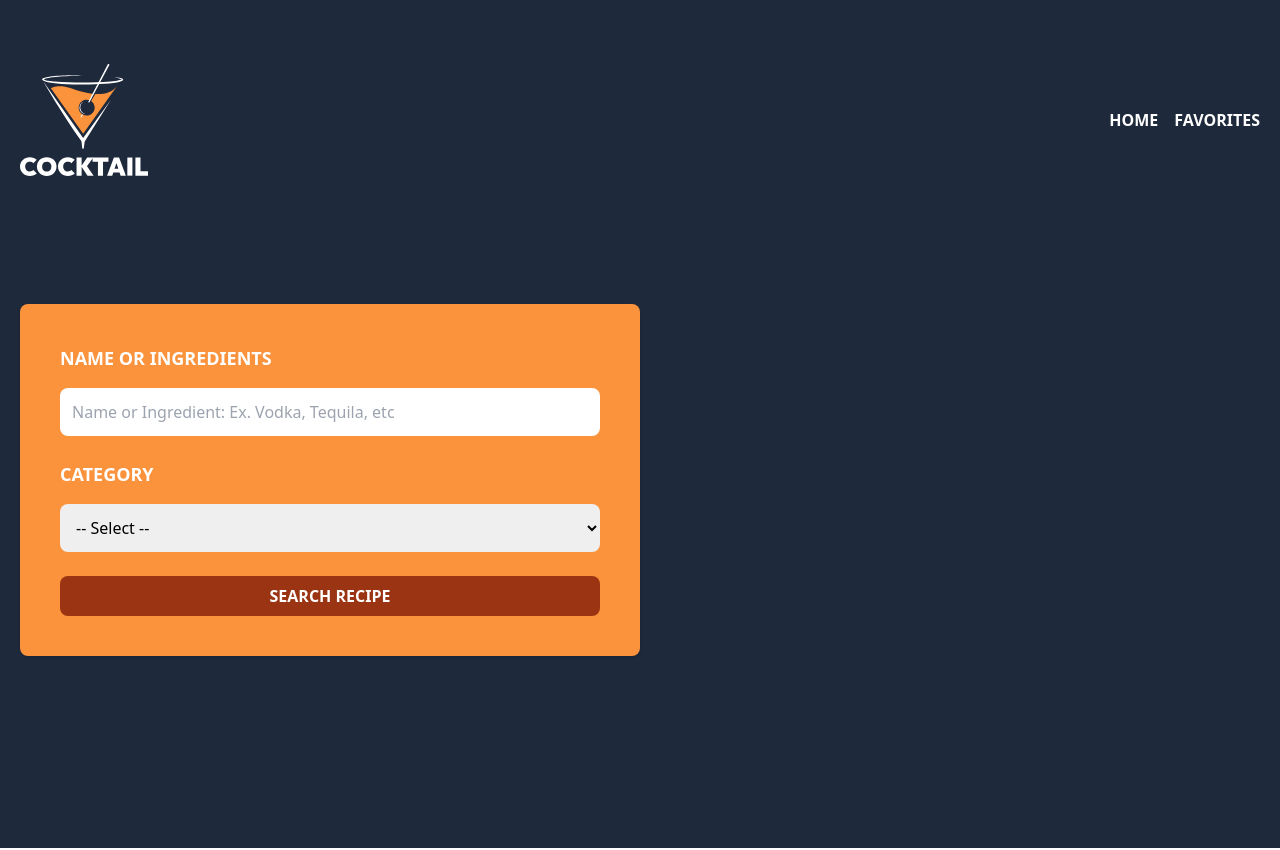
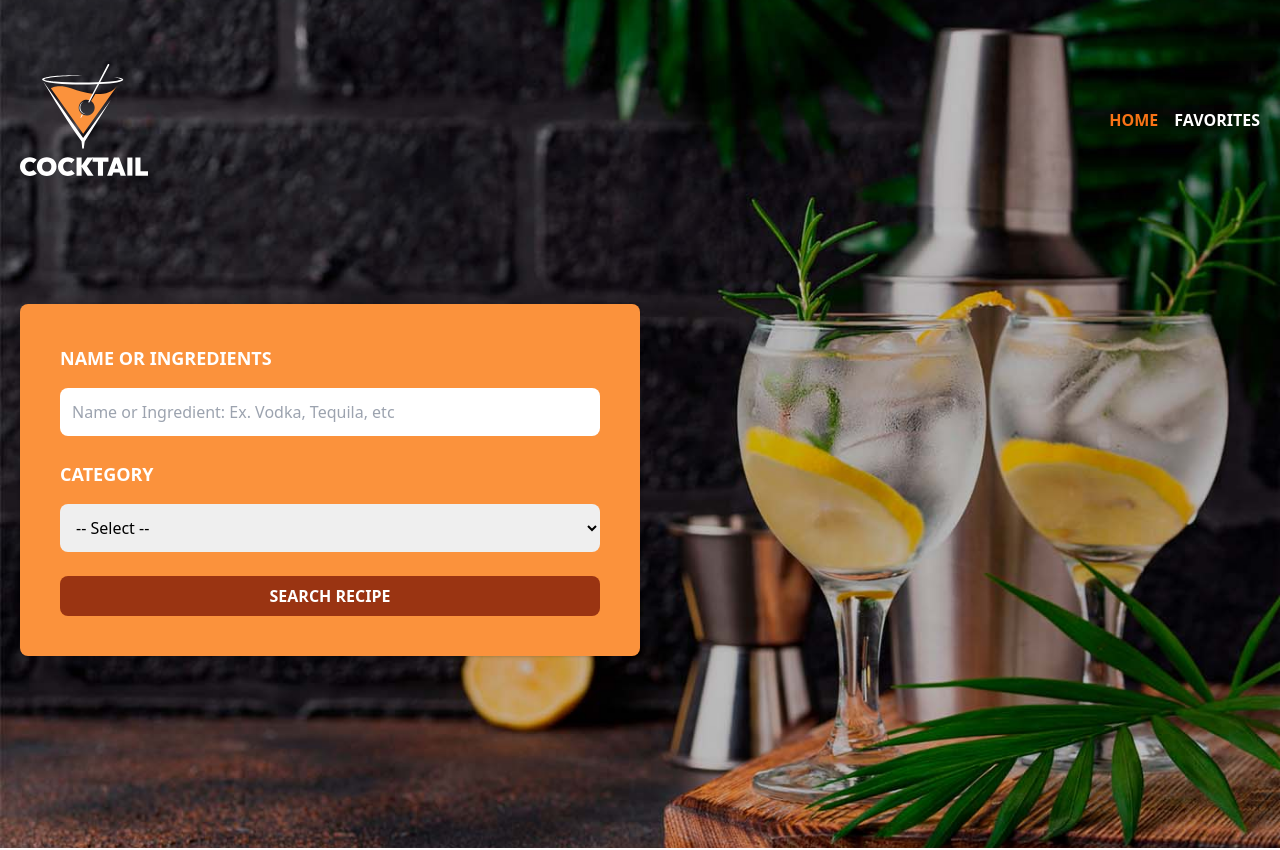
Before and after one commit to monkeyjp/Beverages-Vue, a Vue app: page / in a window 1280 px wide. Shown: the top 850 px of the page. Built offline with nearby package versions, Linux system fonts and the light colour scheme.

Commit message:
beverages store

```diff
--- a/src/components/Header.vue
+++ b/src/components/Header.vue
@@ -1,9 +1,14 @@
 <script setup>
-import { RouterLink } from "vue-router";
+import { computed } from "vue";
+import { RouterLink, useRoute } from "vue-router";
+
+const route = useRoute();
+
+const homePage = computed(() => route.name === "home");
 </script>
 
 <template>
-  <header class="bg-slate-800">
+  <header class="bg-slate-800" :class="{ header: homePage }">
     <div class="mx-auto container px-5 py-16">
       <div class="flex justify-between items-center">
         <div>
@@ -11,18 +16,18 @@
             <img src="/img/logo.svg" class="w-32" alt="logo" />
           </RouterLink>
         </div>
-        <nav class="flex gap-4">
+        <nav class="flex gap-4 text-white">
           <RouterLink
             :to="{ name: 'home' }"
-            class="text-white uppercase font-bold"
             active-class="text-orange-500"
+            class="uppercase font-bold"
           >
             Home
           </RouterLink>
           <RouterLink
             :to="{ name: 'favorites' }"
-            class="text-white uppercase font-bold"
             active-class="text-orange-500"
+            class="uppercase font-bold"
           >
             Favorites
           </RouterLink>
@@ -30,6 +35,7 @@
       </div>
       <form
         class="md:w-1/2 2xl:w-1/3 bg-orange-400 my-32 p-10 rounded-lg shadow space-y-6"
+        v-if="homePage"
       >
         <div class="space-y-4">
           <label
@@ -66,3 +72,10 @@
     </div>
   </header>
 </template>
+<style>
+.header {
+  background-image: url("/img/bg.jpg");
+  background-size: cover;
+  background-position: center;
+}
+</style>
```
Also changed, not shown: src/stores/beverages.js (added).
